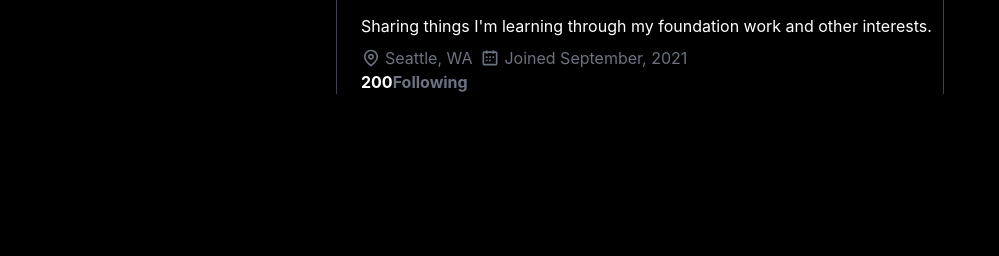
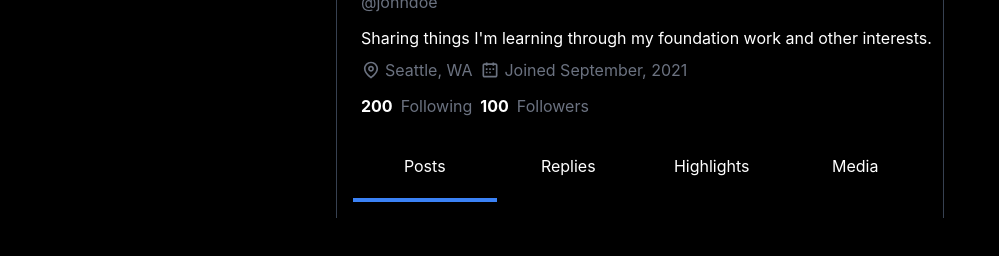
Before and after one commit to SumeyraSeyma/React-twitter, a React (Create React App) app in the folder react-twitter/: page /profile in a window 1280 px wide. Shown: the part 396-652 px from the top of the page, without its empty margins (0-999 px from the left). Built offline with nearby package versions, Linux system fonts and the light colour scheme; the HTML template or start-up script is replaced by a standard one.

Commit message:
posts/replies/highlights/media + followers/following

```diff
--- a/react-twitter/public/data.json
+++ b/react-twitter/public/data.json
@@ -37,22 +37,22 @@
             {
                 "location": "Trending in Istanbul",
                 "tag": "#deprem",
-                "posts": "10.4K posts"
+                "posts": "10.4K"
               },
               {
                 "location": "Trending in Turkey",
                 "tag": "#intihar",
-                "posts": "7,049 posts"
+                "posts": "7,049"
               },
               {
                 "location":"Trending in Turkey",
                 "tag":"Dolar",
-                "posts":"6,049 posts"
+                "posts":"6,049"
               },
               {
                 "location":"Trending in Turkey",
                 "tag":"#polis",
-                "posts":"5,049 posts"
+                "posts":"5,049"
               }
         ]
     }
--- a/react-twitter/src/pages/Profile.js
+++ b/react-twitter/src/pages/Profile.js
@@ -3,10 +3,12 @@ import { FontAwesomeIcon } from '@fortawesome/react-fontawesome';
 import { faArrowLeftLong } from '@fortawesome/free-solid-svg-icons';
 import { useNavigate } from 'react-router-dom';
 import './style.css';
+import { NavLink } from 'react-router-dom';
 
 function Profile() {
   const [data, setData] = useState(null);
   const [showMore, setShowMore] = useState(false);
+  const [activeTab, setActiveTab] = useState('posts');
 
   let navigate = useNavigate();
 
@@ -44,7 +46,7 @@ function Profile() {
             <button onClick={handleGoBack} className='flex mr-7 items-center justify-start rounded-full border   px-3 py-2  border-black bg-black transition duration-300 ease-in-out'>
                 <FontAwesomeIcon icon={faArrowLeftLong} className='text-white' />
             </button>
-            <div>
+            <div className='mb-3'>
                 {data ?
                     <p className='text-white font-bold' style={{fontSize:'20px'}}>{data.username}</p>
                     : <p>Loading...</p>}
@@ -109,20 +111,39 @@ function Profile() {
                         <p className='text-gray-500'>Joined {data.date}</p>
                       </div>
                     </div>
-                    <div className='flex'>
-                          <p className='text-white font-bold flex'>{data.following} <p className='text-gray-500'> Following</p></p>
-                      </div>
-
-                    <div>
-
+                    <div className='flex mt-3'>
+                        <div className="flex items-center space-x-2 mr-2">
+                          <p className="text-white font-bold">{data.following}</p>
+                          <p className="text-gray-500">Following</p>
+                        </div>
+                        <div className="flex items-center space-x-2">
+                          <p className="text-white font-bold">{data.followers}</p>
+                          <p className="text-gray-500">Followers</p>
+                        </div>
                     </div>
                   </div>
-                }
 
-              </div>
+                }</div>
+
+            </div>
+            <div className="bg-black p-4  mt-3 ">
+        <ul className="flex h-14 ">
+          <li className={`${activeTab === 'posts' ? 'border-b-4 border-blue-500 text-white' : 'text-gray-500'} px-4 py-2 text-white hover:bg-zinc-800  flex-1 text-center`}>
+            <NavLink to="/profile" className={` px-4 py-2 text-white `}>Posts</NavLink>
+          </li>
+          <li className={`${activeTab === 'replies' ? 'border-b-4 border-blue-500 text-white' : 'text-gray-500'} px-4 py-2 text-white hover:bg-zinc-800  flex-1 text-center`}>
+            <NavLink to="/replies" className={` px-4 py-2 text-white `}>Replies</NavLink>
+          </li>
+          <li className={`${activeTab === 'highlights' ? 'border-b-4 border-blue-500 text-white' : 'text-gray-500'} px-4 py-2 text-white hover:bg-zinc-800  flex-1 text-center`}>
+            <NavLink to="/highlights" className={` px-4 py-2 text-white `}>Highlights</NavLink>
+          </li>
+          <li className={`${activeTab === 'media' ? 'border-b-4 border-blue-500 text-white' : 'text-gray-500'} px-4 py-2 text-white hover:bg-zinc-800  flex-1 text-center`}>
+            <NavLink to="/media" className={` px-4 py-2 text-white `}>Media</NavLink>
+          </li>
+        </ul>
+            </div>
 
 
-            </div>
         </div>
 
 
```
